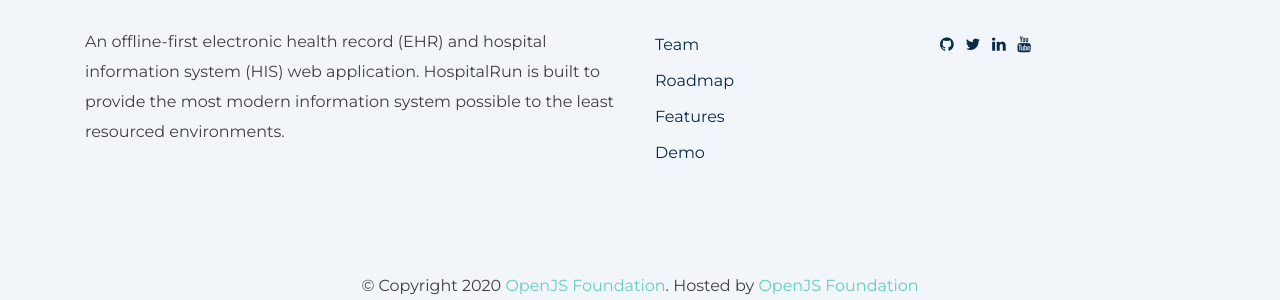
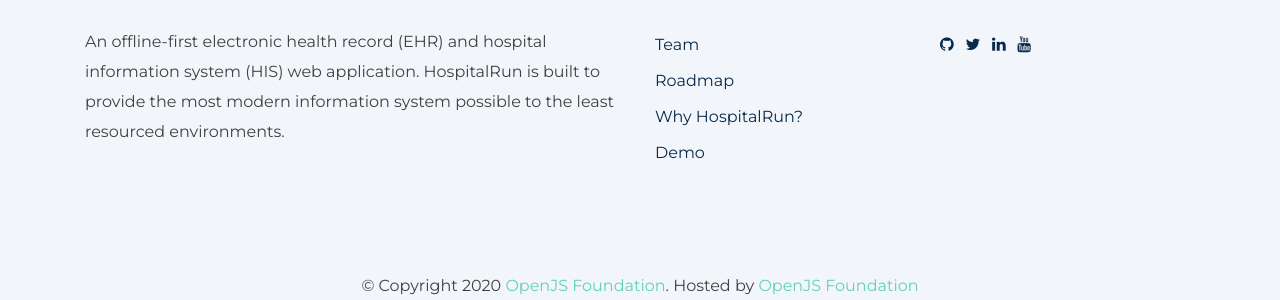
Before and after one commit to HospitalRun/hospitalrun.io, a Jekyll site: the page built from index.html, in a window 1280 px wide and 900 px high, scrolled down 5815 px. Shown: the part 498-798 px from the top of the window. Built offline with Jekyll 4.4.1, drawn with Linux system fonts in a browser that asks for light colours.

Commit message:
Updates menu and footer

```diff
--- a/_data/navigation.yml
+++ b/_data/navigation.yml
@@ -1,5 +1,7 @@
 - text: Project
   submenu:
+    - text: Why HospitalRun?
+      url: /blog/why-hospitalrun/
     - text: Features
       url: /features
     - text: Try it
--- a/_includes/footer.html
+++ b/_includes/footer.html
@@ -18,7 +18,7 @@
             <ul class="footer-category list-inline">
               <li><a href="/team">Team</a></li>
               <li><a href="/roadmap">Roadmap</a></li>
-               <li><a href="/features">Features</a></li>
+               <li><a href="/blog/why-hospitalrun/">Why HospitalRun?</a></li>
               <li><a href="/demo">Demo </a></li>
             </ul>
           </div>
```
